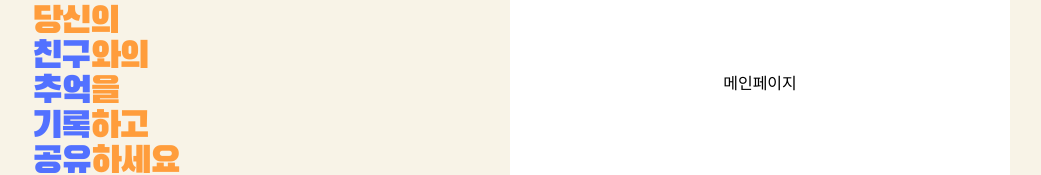
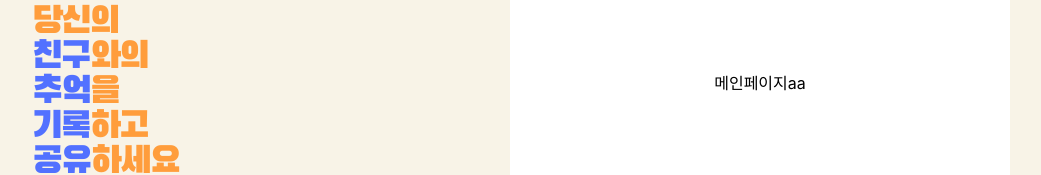
Before and after one commit to LOCA525/dog-cat-sns-front, a React (Create React App) app: page / in a window 1280 px wide. Shown: the part 318-493 px from the top of the page, without its empty margins (130-1171 px from the left). Built offline with nearby package versions, Linux system fonts and the light colour scheme.

Commit message:
슬랙연동 test commit

```diff
--- a/src/pages/MainPage.tsx
+++ b/src/pages/MainPage.tsx
@@ -1,7 +1,7 @@
 import React from 'react';
 
 function MainPage() {
-  return <div>메인페이지</div>;
+  return <div>메인페이지aa</div>;
 }
 
 export default MainPage;
```
